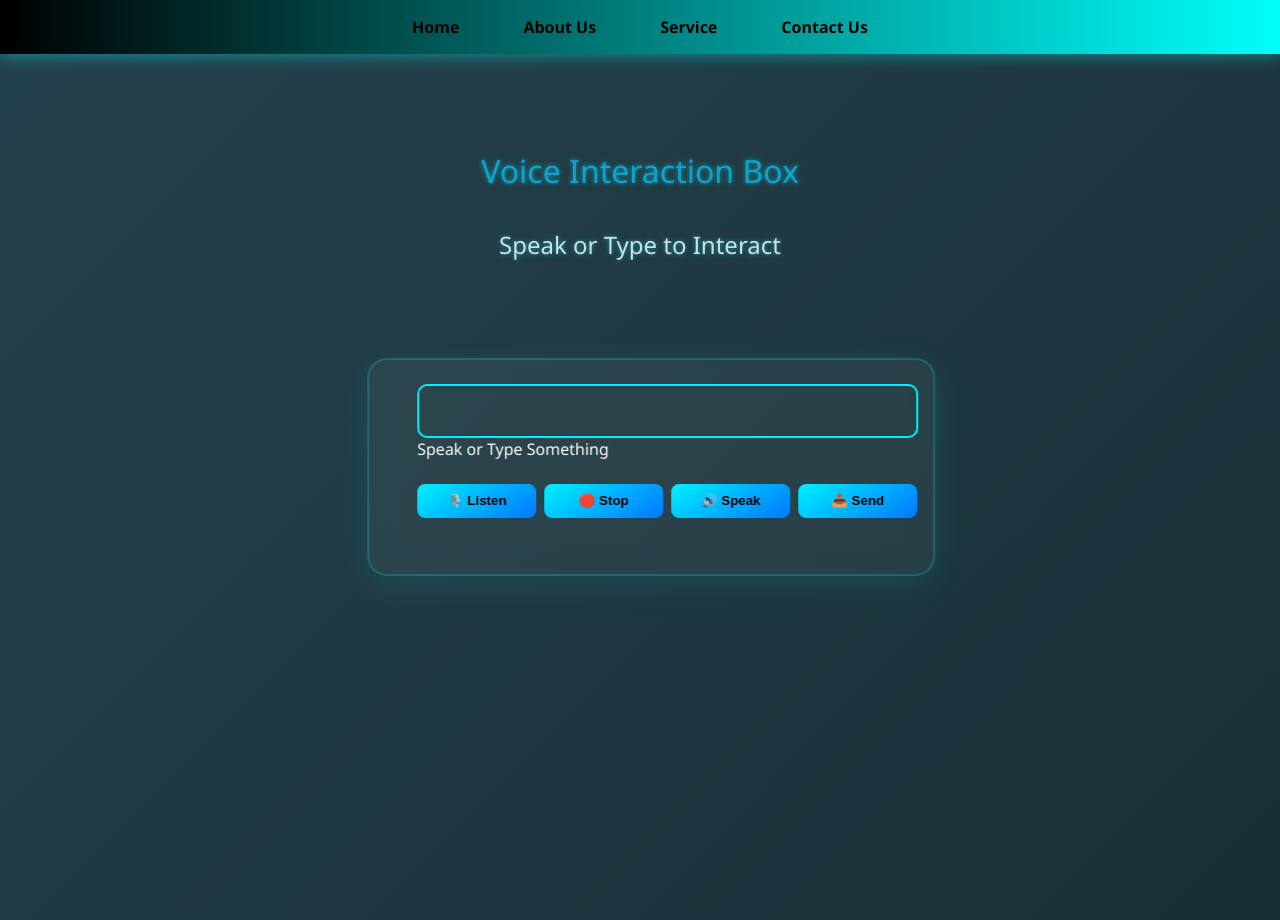
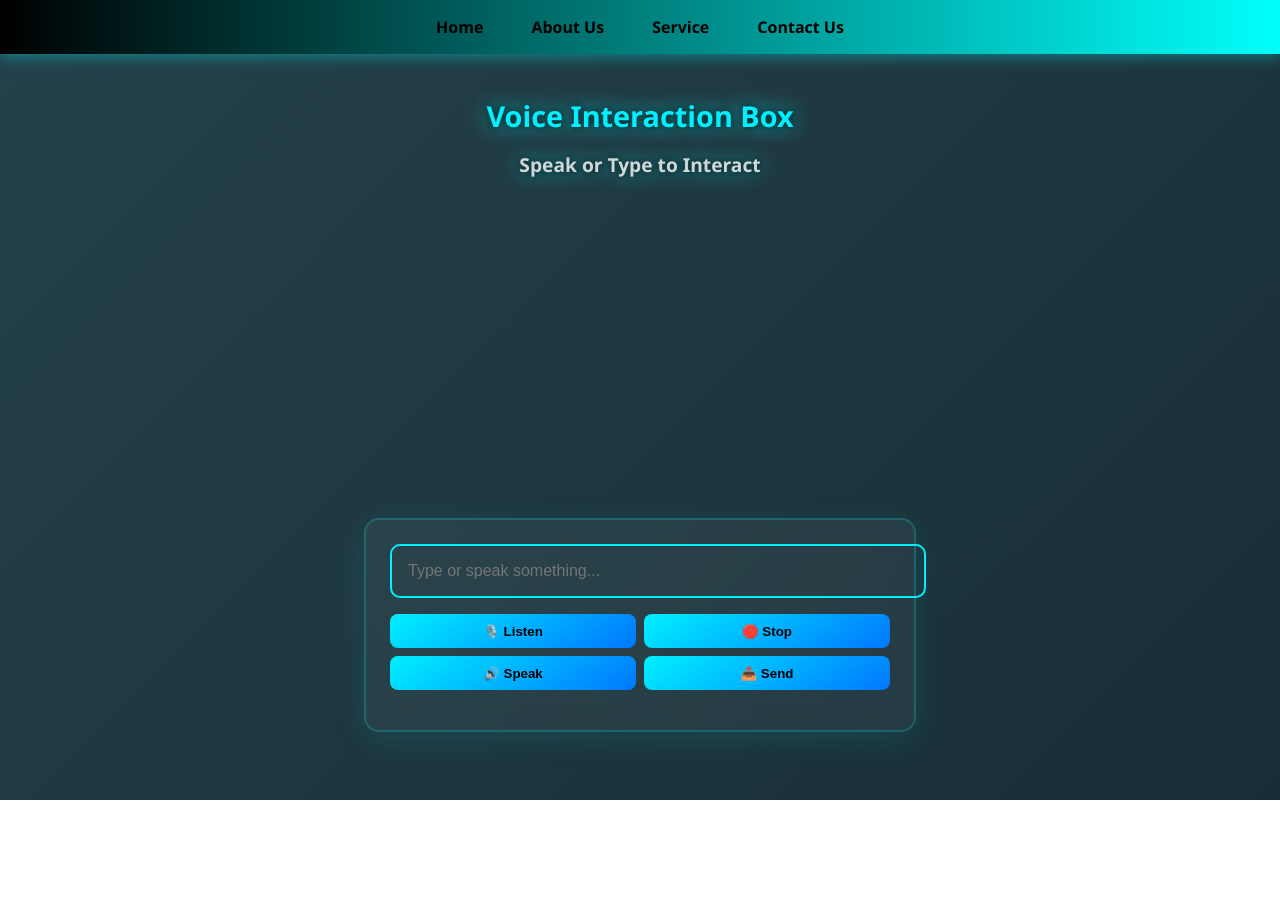
Before and after one commit to sri0899/Ai-Bot, a plain HTML site: page index.html in a window 1280 px wide. After the commit the page ends 800 px from the top, so only its background shows below. Drawn offline with nearby package versions, Linux system fonts and the light colour scheme; some packages are replaced by stand-ins of ours; a script that the page names is missing.

Commit message:
Update index.html

```diff
--- a/index.html
+++ b/index.html
@@ -5,26 +5,24 @@
   <meta name="viewport" content="width=device-width, initial-scale=1.0"/>
   <title>Voice Interaction Box</title>
   <script src="https://cdn.jsdelivr.net/npm/marked/marked.min.js"></script>
+  <script type="module" src="https://unpkg.com/@splinetool/viewer@1.10.22/build/spline-viewer.js"></script>
   <style>
-    /* [Styling same as your previous code] */
     body {
       margin: 0;
       font-family: 'Segoe UI', sans-serif;
       background: linear-gradient(-45deg, #0f2027, #203a43, #2c5364, #0f2027);
       background-size: 400% 400%;
       animation: gradientShift 15s ease infinite;
-      display: flex;
-      flex-direction: column;
-      align-items: center;
-      height: 100vh;
-      padding-top: 120px;
       color: white;
+      padding-top: 80px;
     }
+
     @keyframes gradientShift {
       0% { background-position: 0% 50%; }
       50% { background-position: 100% 50%; }
       100% { background-position: 0% 50%; }
     }
+
     .navbar {
       position: fixed;
       top: 0;
@@ -33,14 +31,17 @@
       box-shadow: 0 2px 15px rgba(0, 255, 255, 0.4);
       z-index: 999;
     }
+
     .navbar ul {
       display: flex;
       list-style: none;
       margin: 0;
-      padding: 1rem 2rem;
+      padding: 1rem;
       justify-content: center;
-      gap: 2rem;
+      flex-wrap: wrap;
+      gap: 1rem;
     }
+
     .navbar li a {
       color: #000;
       text-decoration: none;
@@ -49,42 +50,31 @@
       padding: 0.5rem 1rem;
       transition: 0.3s ease;
     }
+
     .navbar li a:hover {
-      color: #000;
       background-color: #ffffff40;
       border-radius: 8px;
       box-shadow: 0 0 15px #00f0ff;
     }
+
     h1, h2 {
+      text-align: center;
+      text-shadow: 0 0 10px #040505, 0 0 20px #00f0ff;
       color: #00f0ff;
-      text-align: center;
-      font-weight: 700;
-      position: relative;
-      text-shadow: 0 0 10px #040505, 0 0 20px #00f0ff;
-    }
-     h1, h2 {
-      color: #00f0ff;
-      text-align: center;
-      margin-bottom: 1rem;
-      text-shadow: 0 0 10px #040505, 0 0 20px #00f0ff;
-      animation: fadeSlideIn 2s ease-out forwards;
+      animation: fadeSlideIn 1.5s ease-out forwards;
       opacity: 0;
+      margin: 1rem 0 0.5rem;
     }
 
     h1 {
-      animation-delay: 1s;
-      padding: 0.5rem;
-      margin-bottom: 0.5rem;
-      font-weight: 400;
-      color: #0cb2e9cc;
-      text-shadow: 0 0 5px #00f0ff88;
+      font-size: 1.8rem;
+      animation-delay: 0.5s;
     }
 
     h2 {
-      animation-delay: 0.5s;
-      font-weight: 400;
+      font-size: 1.2rem;
+      animation-delay: 1s;
       color: #ffffffcc;
-      text-shadow: 0 0 5px #00f0ff88;
     }
 
     @keyframes fadeSlideIn {
@@ -93,43 +83,46 @@
         transform: translateY(0);
       }
     }
+
     .container {
       background: rgba(255, 255, 255, 0.05);
       border: 2px solid rgba(0, 255, 255, 0.2);
-      border-radius: 20px;
-      padding: 2rem;
+      border-radius: 15px;
+      padding: 1.5rem;
       width: 90%;
       max-width: 500px;
-      margin-bottom: 1.5rem;
+      margin: 1.5rem auto;
       box-shadow: 0 8px 32px rgba(0, 255, 255, 0.1);
       backdrop-filter: blur(12px);
-      transition: 0.4s ease;
-      transform: translate(0.7rem, -20rem)
     }
+
     .input-group {
       position: relative;
-      margin-bottom: 1.5rem;
-      transform: translate(1rem, -0.5rem)
+      margin-bottom: 1rem;
     }
+
     .input-group input {
-      width: 93%;
-      padding: 1.2rem 1rem 0.6rem;
-      font-size: 1.1rem;
+      width: 100%;
+      padding: 1rem;
+      font-size: 1rem;
       border: 2px solid #00f0ff;
       border-radius: 10px;
       background: transparent;
       color: #fff;
       outline: none;
     }
+
     .buttons {
       display: flex;
-      justify-content: space-between;
+      flex-wrap: wrap;
       gap: 0.5rem;
-      transform: translate(1rem, -0.5rem);
+      justify-content: center;
     }
+
     button {
-      flex: 1;
-      padding: 0.6rem 1rem;
+      flex: 1 1 45%;
+      min-width: 120px;
+      padding: 0.6rem;
       border: none;
       border-radius: 8px;
       background: linear-gradient(145deg, #00f0ff, #0077ff);
@@ -137,32 +130,31 @@
       font-weight: bold;
       cursor: pointer;
     }
+
     #response {
       margin-top: 1rem;
       color: #fff;
-    }
-    body {
-      margin: 0;
-      display: flex;
-      justify-content: center; /* Horizontal centering */
-      align-items: center;     /* Vertical centering */
-      height: 100vh;
-      background-color: #f0f0f0;
+      font-size: 1rem;
     }
 
     spline-viewer {
-      width: 800px;
-      height: 600px;
-      transform: translate(-30rem, -5rem); /* Change position on the page */
+      display: block;
+      width: 100%;
+      max-width: 600px;
+      height: 300px;
+      margin: 1rem auto;
     }
 
-
-
-
-
+    @media (max-width: 768px) {
+      h1 { font-size: 1.5rem; }
+      h2 { font-size: 1rem; }
+      button { flex: 1 1 100%; }
+      spline-viewer { height: 250px; }
+    }
   </style>
 </head>
 <body>
+
   <nav class="navbar">
     <ul>
       <li><a href="speak.html">Home</a></li>
@@ -174,13 +166,12 @@
 
   <h1>Voice Interaction Box</h1>
   <h2>Speak or Type to Interact</h2>
-  <script type="module"  src="https://unpkg.com/@splinetool/viewer@1.10.22/build/spline-viewer.js"></script>
+
   <spline-viewer url="https://prod.spline.design/S71OPWrtUjviZSyp/scene.splinecode"></spline-viewer>
 
   <div class="container">
     <div class="input-group">
-      <input type="text" id="unifiedInput" placeholder=" " onkeydown="handleKey(event)" />
-      <label for="unifiedInput">Speak or Type Something</label>
+      <input type="text" id="unifiedInput" placeholder="Type or speak something..." onkeydown="handleKey(event)" />
     </div>
     <div class="buttons">
       <button onclick="startListening()">🎙️ Listen</button>
@@ -190,9 +181,6 @@
     </div>
     <div id="response"></div>
   </div>
-  <script>
-
-  </script>
 
   <script>
     const input = document.getElementById("unifiedInput");
@@ -209,9 +197,6 @@
       input.value = transcript;
     };
 
-    recognition.onstart = () => input.classList.add("listening");
-    recognition.onend = () => input.classList.remove("listening");
-
     function startListening() {
       input.value = "";
       recognition.start();
@@ -227,7 +212,6 @@
         const tempElement = document.createElement("div");
         tempElement.innerHTML = responseHtml;
         const plainText = tempElement.textContent || tempElement.innerText;
-
         const utterance = new SpeechSynthesisUtterance(plainText);
         utterance.lang = "en-IN";
         speechSynthesis.speak(utterance);
@@ -247,6 +231,7 @@
         sendMessage();
       }
     }
+
     async function sendMessage() {
       const userMessage = input.value.trim();
       if (!userMessage) {
@@ -256,25 +241,24 @@ async function sendMessage() {
 
       const lowerMsg = userMessage.toLowerCase();
 
-  // 🔧 Custom responses by Sridhar
       if (lowerMsg.includes("who created you") || lowerMsg.includes("who made you")) {
-    const customReply = "I was created by Sridhar, a talented web developer from Coimbatore 🌟";
-    responseDiv.innerHTML = marked.parse(customReply);
-    speakText(); // speak the reply
+        const reply = "I was created by Sridhar, a talented web developer from Coimbatore 🌟";
+        responseDiv.innerHTML = marked.parse(reply);
+        speakText();
         return;
       }
 
       if (lowerMsg.includes("what is your name")) {
-    const customReply = "I'm Mahi, designed and powered by Sridhar's creativity ⚡";
-    responseDiv.innerHTML = marked.parse(customReply);
-    speakText(); // speak the reply
+        const reply = "I'm Mahi, designed and powered by Sridhar's creativity ⚡";
+        responseDiv.innerHTML = marked.parse(reply);
+        speakText();
         return;
       }
 
       if (lowerMsg.includes("how are you")) {
-    const customReply = "I'm doing great, thanks to Sridhar's flawless code! 😊";
-    responseDiv.innerHTML = marked.parse(customReply);
-    speakText(); // speak the reply
+        const reply = "I'm doing great, thanks to Sridhar's flawless code! 😊";
+        responseDiv.innerHTML = marked.parse(reply);
+        speakText();
         return;
       }
 
```
Lines whose indentation alone changed are shown as unchanged.
